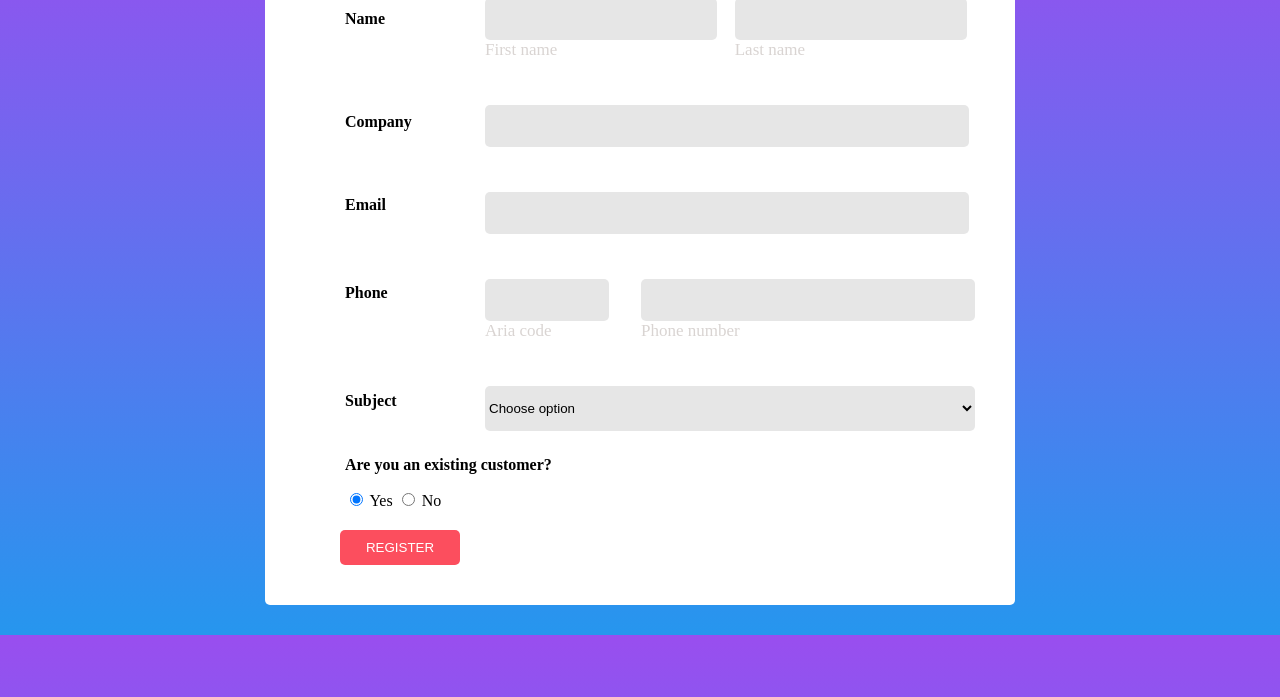
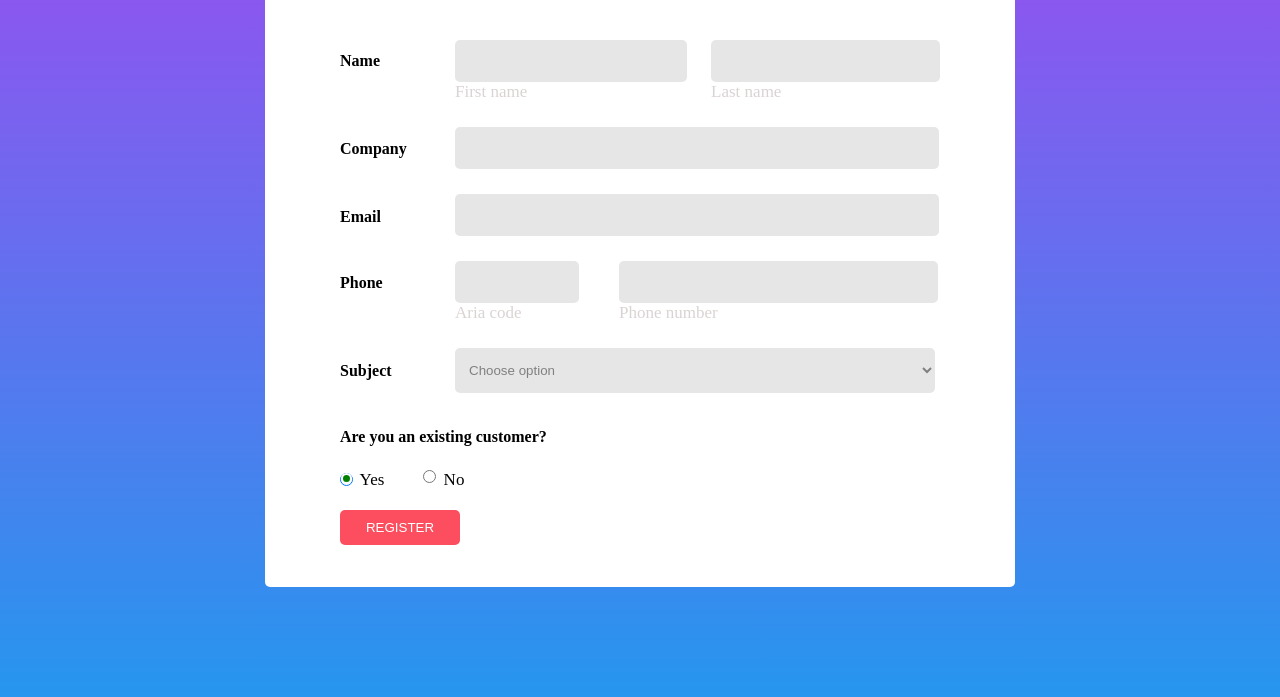
Before and after one commit to AndryRaza/TP-Simplon, a plain HTML site: page Formulaire/form.html in a window 1280 px wide. Shown: the part 103-800 px from the top of the page. Drawn offline with Linux system fonts and the light colour scheme.

Commit message:
Add files via upload

```diff
--- a/Formulaire/form.css
+++ b/Formulaire/form.css
@@ -1,3 +1,8 @@
+html{
+    height:100%;
+    width:100%;
+}
+
 body{
     background: linear-gradient(rgb(153, 78, 239),	rgb(38, 150, 238));
     background-size:cover;
@@ -6,7 +11,8 @@ body{
 #container{
     background-color: white;
     margin:auto;
-    height:700px;
+    margin-top: 30px;
+    height:660px;
     width: 750px;
     border-radius: 5px;
     margin-bottom: 30px;
@@ -18,7 +24,10 @@ body{
 
 h1{
     margin:auto;
+    padding-top: 20px;;
+    font-size: 22px;
     color:white;
+    font-family: Verdana, Geneva, Tahoma, sans-serif;
     background-color:black;
     height:50px;
     border-top-left-radius: 5px;
@@ -53,7 +62,7 @@ h1{
 }
 
 #label span{
-    margin-left:40px;
+    margin-left:15px;
     font-weight: bolder;
 }
 
@@ -62,14 +71,14 @@ h1{
     width: 500px;
     margin: auto;
     padding:auto;
-
+    margin-left:-80px;
 
 }
 
 #champ span{
     display: flex;
     flex-flow:row;
-    margin-bottom: 45px;
+    margin-bottom: 25px;
 }
 
 label{
@@ -88,7 +97,7 @@ label{
     margin-right:10px;
 }
 #last_name {
-    width:228px;
+    width:225px;
     height:40px;
 }
 
@@ -104,31 +113,32 @@ label{
 }
 
 #phone{
-    width: 330px;
+    width: 315px;
     height:40px;
 }
 #label > span:nth-child(1){
     margin-top:10px;
-    margin-bottom:85px;
+    margin-bottom:70px;
 }
 #label > span:nth-child(2){
-    margin-bottom:65px;
+    margin-bottom:50px;
 }
 #label > span:nth-child(3){
-    margin-bottom:70px;
+    margin-bottom:48px;
 }
 #label > span:nth-child(4){
-    margin-bottom:90px;
+    margin-bottom:70px;
 }
 
 
 #option{
-
-    width:490px;
+   padding-left:10px;
+    width:480px;
     height:45px;
     background-color: rgb(230, 230, 230);
     border:none;
     border-radius: 5px;
+    color:	grey;
 }
 
 input{
@@ -138,10 +148,8 @@ input{
 }
 
 #question{
-
-    margin-top:0px;
-    margin-left: 60px;
-    height:100px;
+    margin-left: 55px;
+    margin-top:-70px;
 }
 
 #question p{
@@ -155,6 +163,50 @@ input{
     height:35px;
     width:120px;
     border-radius: 5px;
-    margin-left:-25px;
 
 }
+
+
+
+#question label{
+    color:black;
+}
+
+
+
+input[type='radio']:after {
+    width: 15px;
+    height: 15px;
+    border-radius: 15px;
+    top: -2px;
+    left: -1px;
+    position: relative;
+
+    content: '';
+    display: inline-block;
+    visibility: visible;
+
+}
+
+input[type='radio']:checked:after {
+    width: 7px;
+    height: 7px;
+    border-radius: 15px;
+    top: -1px;
+    left: 1px;
+    position: relative;
+    background-color:green;
+    content: '';
+    display: inline-block;
+    visibility: visible;
+    border: 2px solid white;
+}
+
+#btn_radio{
+    margin-left:-25px;
+    margin-top:-15px;
+}
+
+#btn_radio > label:nth-child(1){
+    margin-right:30px;
+}
--- a/Formulaire/form.html
+++ b/Formulaire/form.html
@@ -10,10 +10,7 @@
 
 <body>
     <div id="container">
-
-
-            <h1>EVENT REGISTRATION FORM</h1>
-
+        <h1>EVENT REGISTRATION FORM</h1>
 
         <div id="formulaire">
             <div id="label">
@@ -25,9 +22,8 @@
             </div>
 
             <div id="champ">
-
                 <span>
-                    <label><input type="text" name="first_name" id="first_name" >First name</label>
+                    <label><input type="text" name="first_name" id="first_name">First name</label>
 
                     <label><input type="text" name="last_name" id="last_name">Last name </label>
                 </span>
@@ -41,25 +37,33 @@
                 </span>
 
                 <span>
-                   <label> <input type="phone" name="aria_code" id="aria_code"> Aria code </label>
-                   <label> <input type="phone" name="phone" id="phone">Phone number </label>
+                    <label> <input type="phone" name="aria_code" id="aria_code"> Aria code </label>
+                    <label> <input type="phone" name="phone" id="phone">Phone number </label>
                 </span>
-
                 <span>
                     <select name="option" id="option">
-                        <option> <p>Choose option</p></option>
+                        <option>
+                            <p>Choose option</p>
+                        </option>
                     </select>
                 </span>
             </div>
         </div>
+
         <div id="question">
             <p>Are you an existing customer?</p>
-            <input type="radio" checked="true"> Yes
-            <input type="radio"> No
-        <div>
-        <button type="button" id="register">REGISTER</button></div>
+            <div id="btn_radio">
+                <label><input type="radio" checked> Yes</label>
+
+                <label><input type="radio"> No</label>
+            </div>
+
+                <button type="button" id="register">REGISTER</button>
+
         </div>
+
     </div>
+
 </body>
 
 </html>
```
